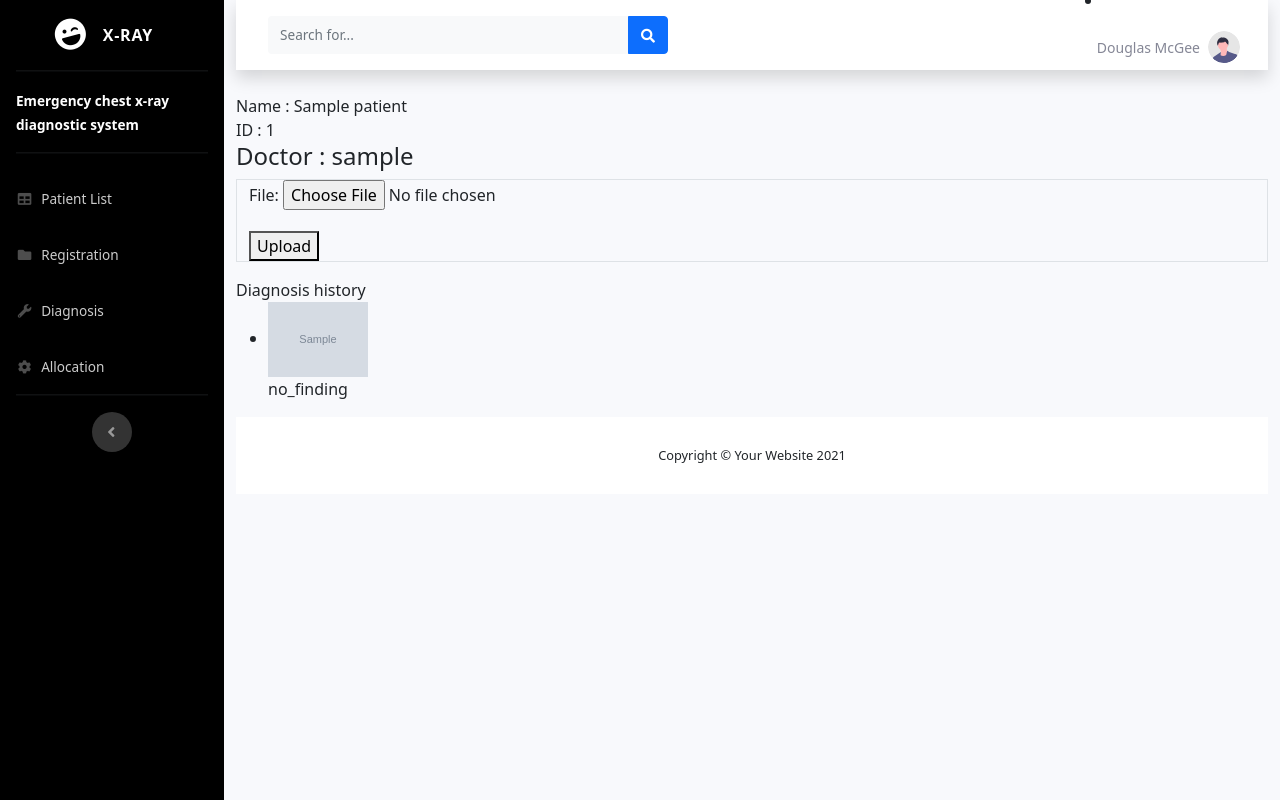
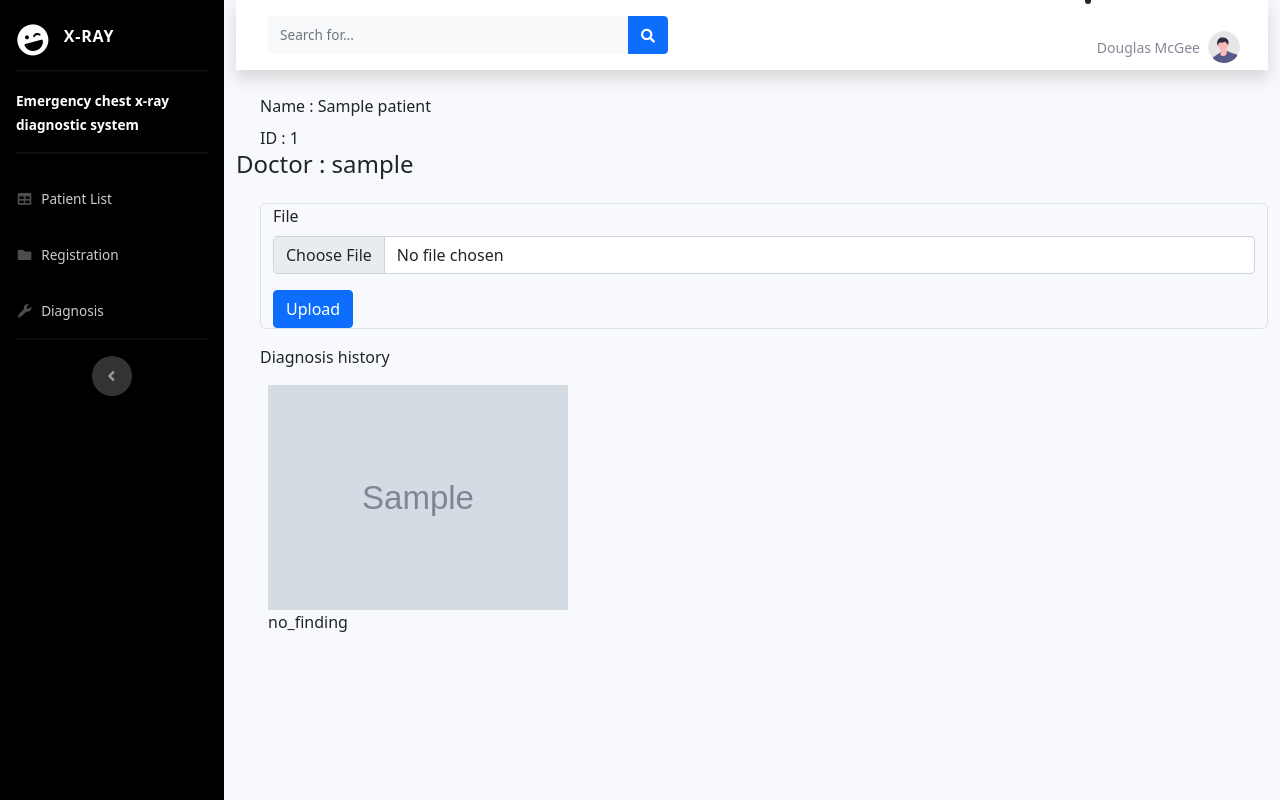
Before and after one commit to hphp777/GraduationProject, a Django app: page /patients/1 in a window 1280 px wide. Run offline with Django 3.2, Linux system fonts and the light colour scheme; tables that the repository leaves empty hold one stand-in row (values such as "Sample post"); grey boxes marked "Sample" are stand-in pictures; some libraries are stand-ins or nearby versions.

Commit message:
designed

```diff
--- a/config/settings.py
+++ b/config/settings.py
@@ -40,6 +40,7 @@ INSTALLED_APPS = [
     'django.contrib.sessions',
     'django.contrib.messages',
     'django.contrib.staticfiles',
+    'bootstrap4',
     # 'django_countries',
 ]
 
--- a/templates/base.html
+++ b/templates/base.html
@@ -35,7 +35,7 @@
         <ul class="navbar-nav bg-gradient-primary sidebar sidebar-dark accordion" id="accordionSidebar">
 
             <!-- Sidebar - Brand -->
-            <a class="sidebar-brand d-flex align-items-center justify-content-center" href="patients/patient_list.html">
+            <a class="sidebar-brand d-flex" href="{% url "patients:list"%}">
                 <div class="sidebar-brand-icon rotate-n-15">
                     <i class="fas fa-laugh-wink"></i>
                 </div>
@@ -73,13 +73,6 @@
                 <a class="nav-link" href="diagnosis.html">
                     <i class="fas fa-fw fa-wrench"></i>
                     <span>Diagnosis</span></a>
-            </li>
-
-            <!-- Nav Item - Charts -->
-            <li class="nav-item">
-                <a class="nav-link" href="allocation.html">
-                    <i class="fas fa-fw fa-cog"></i>
-                    <span>Allocation</span></a>
             </li>
 
             <!-- Divider -->
@@ -157,17 +150,6 @@
                 <!-- End of Topbar -->
 
     {% block content %}{% endblock %}
-
-<!-- Footer -->
-            <footer class="sticky-footer bg-white">
-                <div class="container my-auto">
-                    <div class="copyright text-center my-auto">
-                        <span>Copyright &copy; Your Website 2021</span>
-                    </div>
-                </div>
-            </footer>
-            <!-- End of Footer -->
-
         </div>
         <!-- End of Content Wrapper -->
 
--- a/templates/patients/patient_detail.html
+++ b/templates/patients/patient_detail.html
@@ -1,5 +1,5 @@
 {% extends "base.html" %}
-
+{% load bootstrap4 %}
 
 {% block page_name %}
     Patient Detail
@@ -8,8 +8,8 @@
 {% block content %}
 
 <div>
-    <div class="page-header">Name : {{patient.name}}</div>
-    <div class="page-header">ID : {{patient.id}}</div>
+    <div class="page-header ml-4">Name : {{patient.name}}</div>
+    <div class="page-header ml-4 mt-2">ID : {{patient.id}}</div>
     <h4>
     {% if patient.doctor.superhost %}
         Doctor : {{patient.doctor}}
@@ -17,20 +17,20 @@
     </h4>
 </div>
 
-<form method = "post" enctype="multipart/form-data">
-    <div class="container lg:w-5/12 md:w-1/2 xl:w-1/4 mx-auto my-10 flex flex-col items-center border p-6 border-gray-400">
+<form method = "post" enctype="multipart/form-data" class="ml-4 mt-4">
+    <div class=" container lg:w-5/12 md:w-1/2 xl:w-1/4 mx-50 my-10 flex flex-col items-center border p-6 border-gray-400 rounded-lg">
         {% csrf_token %}
-        {{ form.as_p }}
-    <button type="submit">Upload</button>
+        {% bootstrap_form form %}
+    <button type="submit" class="btn btn-primary flex">Upload</button>
     </div>
 </form>
 
 <div>
-    <div class="page-header mt-3">Diagnosis history</div>
+    <div class="page-header mt-3 ml-4">Diagnosis history</div>
     <ul>
     {% for image in patient.images.all  %}
-        <li>
-            <img src="{{image.file.url}}" width="100"> <br>
+        <li style="list-style: none;" class="mt-3">
+            <img src="{{image.file.url}}" width="300"> <br>
             {{image.disease}}
         </li>
     {% endfor %}
```
Also changed, not shown: templates/diagnosis.html (+0 -11 lines), templates/patients/patient_registration.html (+5 -9 lines), patients/migrations/0001_initial.py, patients/migrations/0002_initial.py, patients/migrations/0003_auto_20210722_2047.py (deleted), patients/migrations/0004_auto_20210722_2051.py (deleted), patients/migrations/0005_auto_20210722_2125.py (deleted), patients/migrations/0006_patient_images.py (deleted), patients/migrations/0007_auto_20210722_2131.py (deleted), uploads/patient_images/00000001_000_oUqJpp1.png (added), users/migrations/0001_initial.py.
